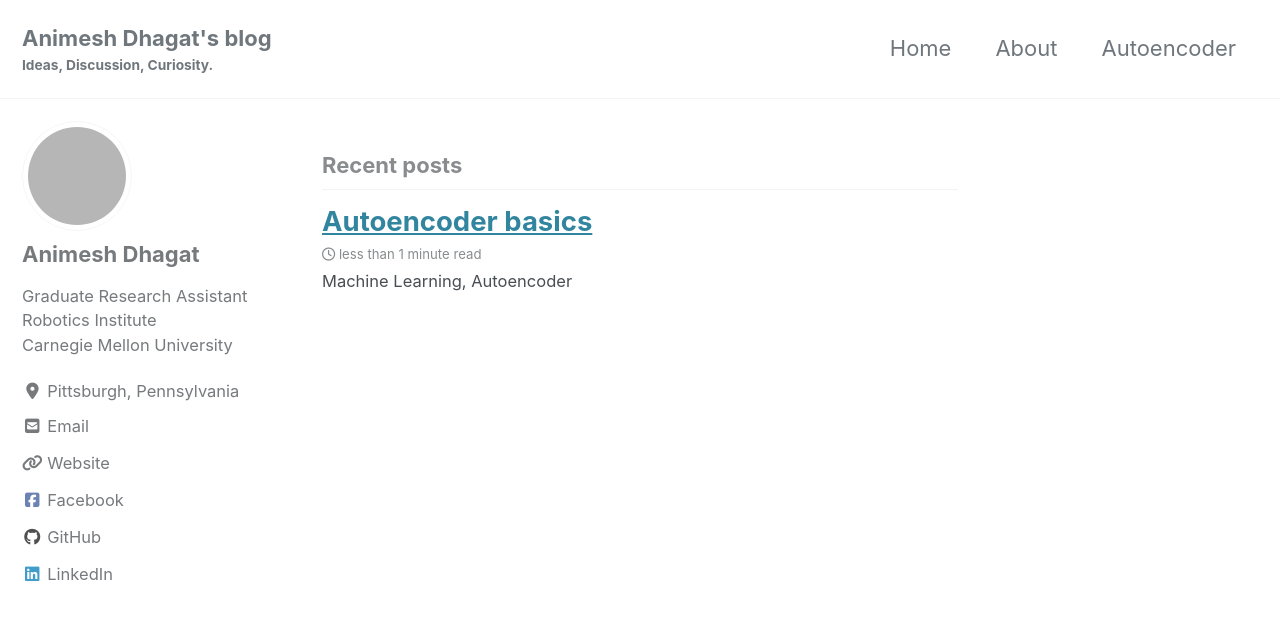
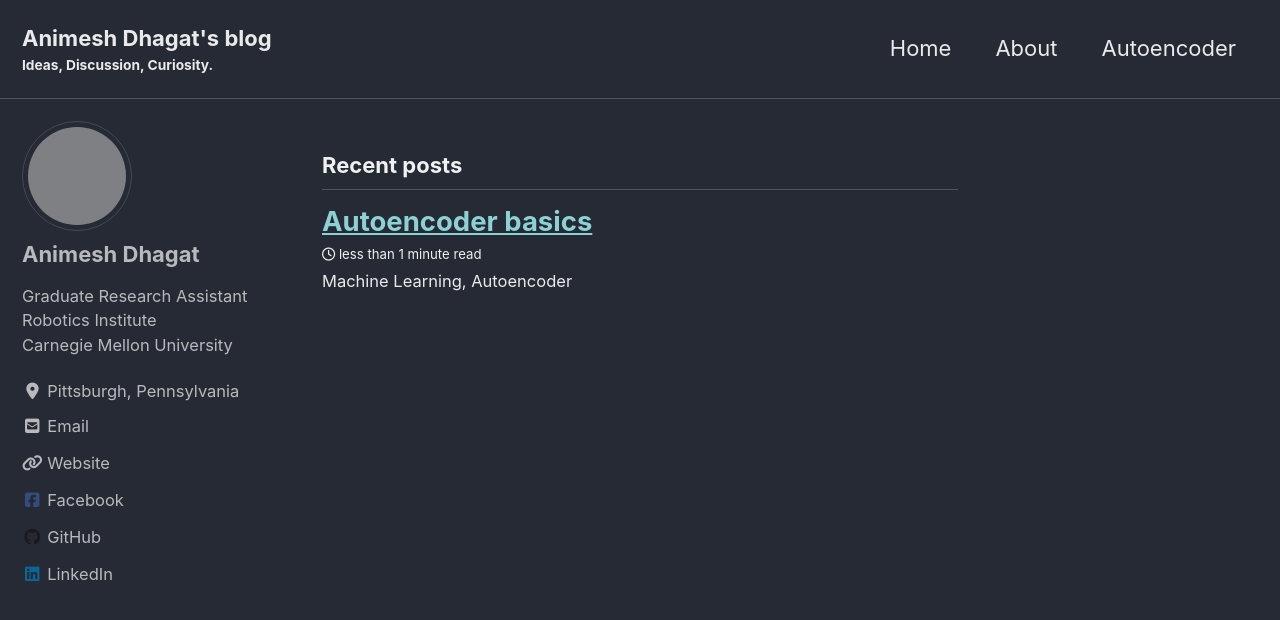
Before and after one commit to a-dhagat/Animesh, a Jekyll site: the page built from index.html, in a window 1280 px wide and 900 px high. Shown: the top 620 px of the window. Built offline with Jekyll 4.4.1, drawn with Linux system fonts in a browser that asks for light colours; cached includes are drawn as plain includes; nearby versions of some CDN libraries; the list of posts is cut into pages by our own code; grey boxes are pictures that could not be loaded.

Commit message:
theme_dark

```diff
--- a/_config.yml
+++ b/_config.yml
@@ -12,7 +12,7 @@
 
 theme                  : "minimal-mistakes-jekyll"
 # remote_theme           : "mmistakes/minimal-mistakes"
-minimal_mistakes_skin    : "default" #"default" # "air", "aqua", "contrast", "dark", "dirt", "neon", "mint", "plum", "sunrise"
+minimal_mistakes_skin    : "dark" #"default" # "air", "aqua", "contrast", "dark", "dirt", "neon", "mint", "plum", "sunrise"
 
 # Site Settings
 locale                   : "en-US"
```
